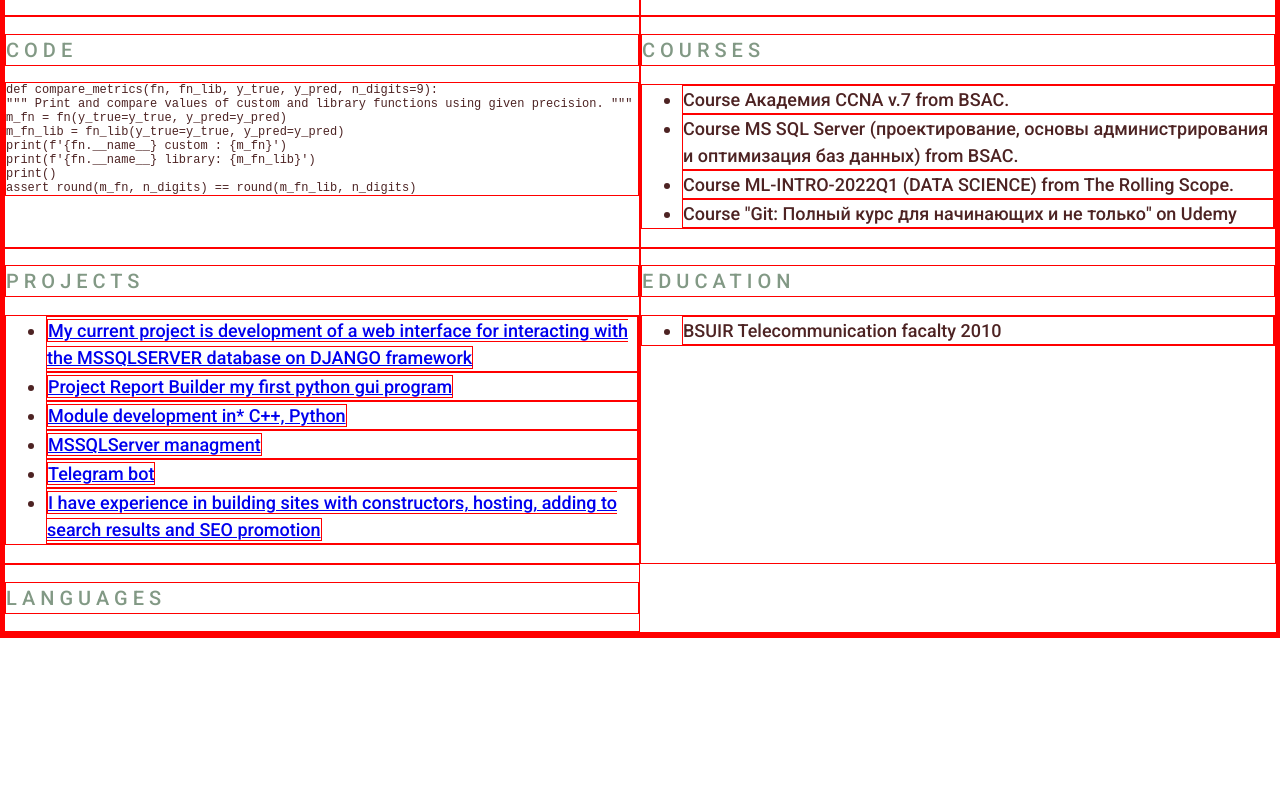
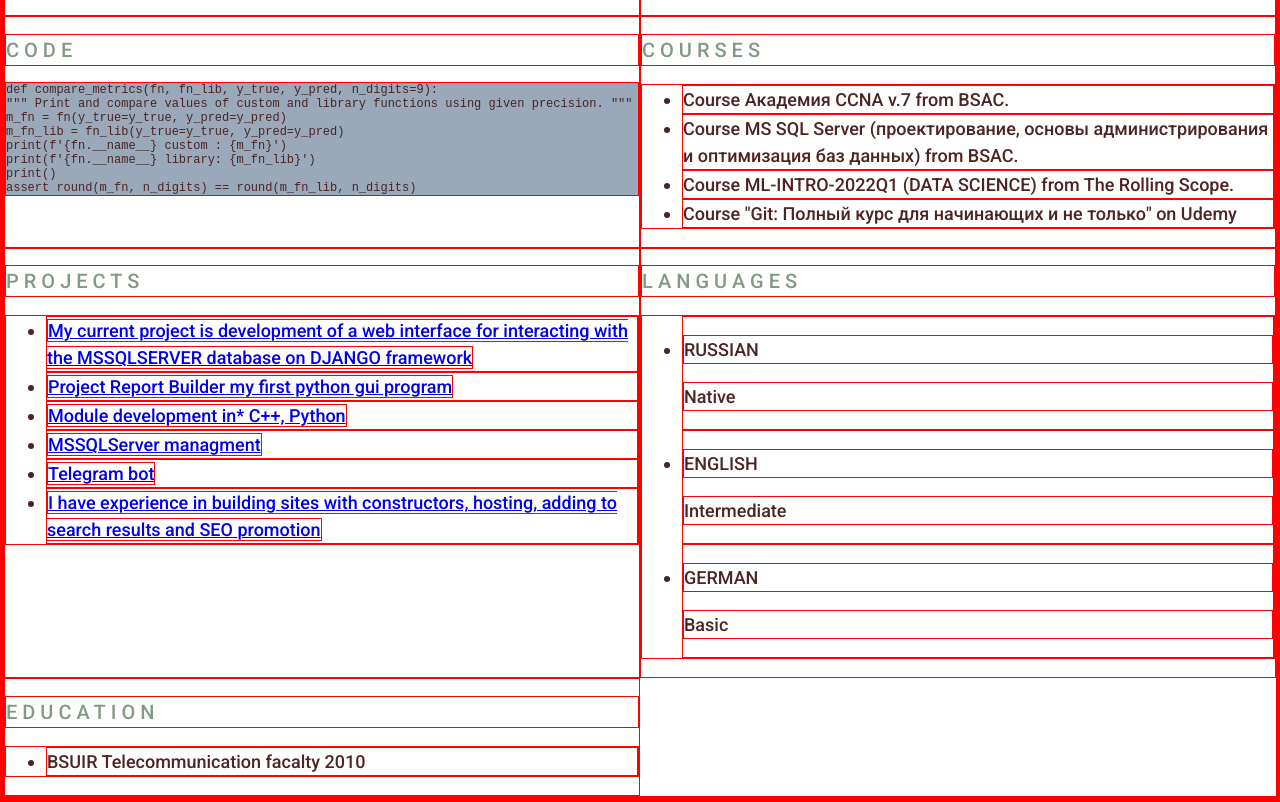
Before and after one commit to UlianaMakarova/rsschool-cv, a plain HTML site: page index.html in a window 1280 px wide. Shown: the part 729-1531 px from the top of the page. Before the commit the page ends 1367 px from the top, so only its background shows below. Drawn offline with Linux system fonts and the light colour scheme.

Commit message:
feat: add languages

```diff
--- a/css/style.css
+++ b/css/style.css
@@ -79,6 +79,7 @@ body {
   color: #5d7260;
 }
 .code {
+  background-color: #99a9b9;
   white-space: pre-line;
 
   margin: 0;
@@ -87,3 +88,6 @@ body {
   font: 12px monospace;
   text-align: left;
 }
+.language{
+  text-transform: uppercase;
+}
--- a/index.html
+++ b/index.html
@@ -104,13 +104,20 @@
                     <li><a href="https://github.com/UlianaMakarova">I have experience in building sites with constructors, hosting, adding to search results and SEO promotion</a></li>
                 </ul>
             </section>
+            <section class="section" id="languages">
+                <h2 class="section-title">Languages</h2>
+                <ul>
+                    <li><p class="language">Russian</p><p>Native</p></li>
+                    <li><p class="language">English</p><p>Intermediate</p></li>
+                    <li><p class="language">German</p><p>Basic</p></li>
+                </ul>
+            </section>
             <section class="section" id="education">
                 <h2 class="section-title">Education</h2>
                 <ul>
                     <li>BSUIR Telecommunication facalty 2010</li>
                 </ul>
             </section>
-            <section class="section" id="languages"><h2 class="section-title">Languages</h2></section>
          </div>
     </main>
     <footer class="footer"></footer>
```
